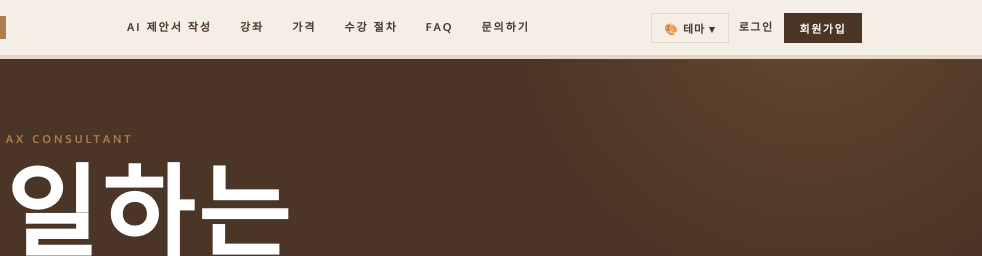
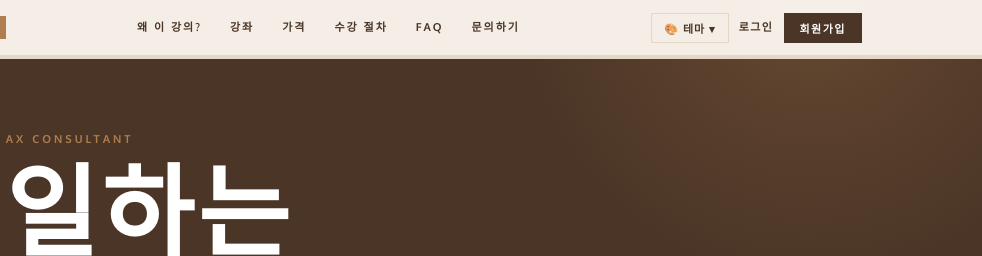
Before and after one commit to SeoABe/test_shchoi_resume, a plain HTML site: page index.html in a window 1280 px wide. Shown: the top 256 px of the page, 298-1280 px from the left. Drawn offline with nearby package versions, Linux system fonts and the light colour scheme.

Commit message:
Rename nav item 'AI 제안서 작성' to '왜 이 강의?'
Shorter, curiosity-driven label pointing to the featured #proposal
section (section content/eyebrow unchanged). Updated in both desktop nav
and mobile menu.

```diff
--- a/index.html
+++ b/index.html
@@ -497,7 +497,7 @@
         <span class="nav-badge">Courses</span>
       </a>
       <div class="nav-links">
-        <a href="#proposal">AI 제안서 작성</a>
+        <a href="#proposal">왜 이 강의?</a>
         <a href="#courses">강좌</a>
         <a href="#pricing">가격</a>
         <a href="#enroll">수강 절차</a>
@@ -524,7 +524,7 @@
   </nav>
 
   <div class="mobile-menu" id="mobileMenu">
-    <a href="#proposal" onclick="closeMobile()">AI 제안서 작성</a>
+    <a href="#proposal" onclick="closeMobile()">왜 이 강의?</a>
     <a href="#courses" onclick="closeMobile()">강좌</a>
     <a href="#pricing" onclick="closeMobile()">가격</a>
     <a href="#enroll" onclick="closeMobile()">수강 절차</a>
```
